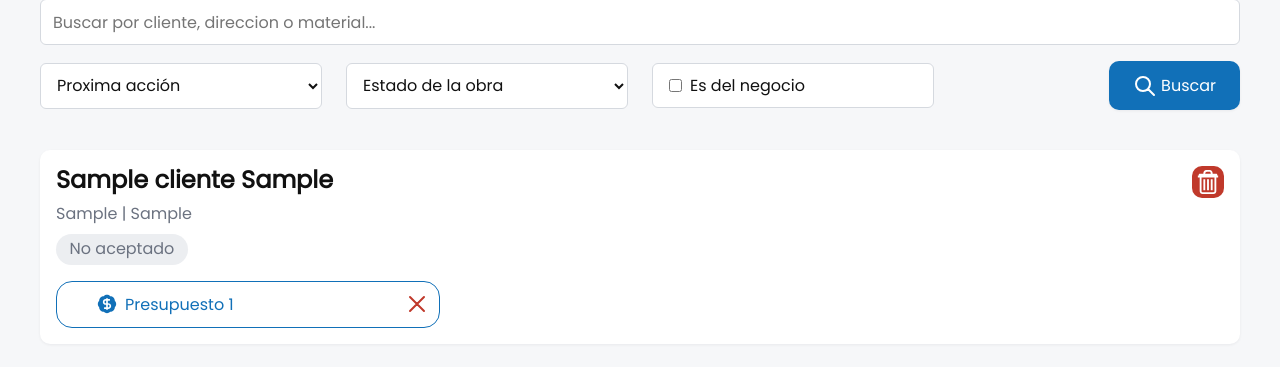
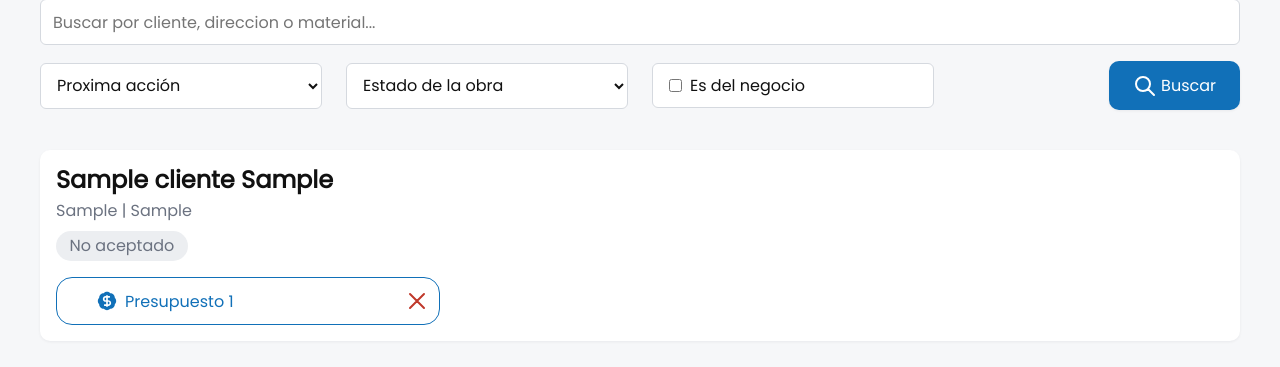
Before and after one commit to lautaroCardenas/techos_valor, a Django app: page /presupuestos/ in a window 1280 px wide. Shown: the part 228-595 px from the top of the page. Run offline with Django 5.2, Linux system fonts and the light colour scheme; a user stored in the database is signed in; tables that the repository leaves empty hold one stand-in row (values such as "Sample post").

Commit message:
fix: iconos en presupuesto

```diff
--- a/templates/presupuestos/presupuestos.html
+++ b/templates/presupuestos/presupuestos.html
@@ -109,14 +109,14 @@
                         {{o.cliente.nombre}} {{o.cliente.apellido}}
                       </h3>
 
-                        <div class="obras__data__acciones">
-                            <!-- <button class="obras__acciones__editar">
+                        <!-- <div class="obras__data__acciones">
+                            <button class="obras__acciones__editar">
                                 <svg xmlns="http://www.w3.org/2000/svg" viewBox="0 0 24 24" width="24" height="24"><g fill="none" stroke="#fff" stroke-linecap="round" stroke-linejoin="round" stroke-width="2"><path d="m16.475 5.408l2.117 2.117m-.756-3.982L12.109 9.27a2.1 2.1 0 0 0-.58 1.082L11 13l2.648-.53c.41-.082.786-.283 1.082-.579l5.727-5.727a1.853 1.853 0 1 0-2.621-2.621"/><path d="M19 15v3a2 2 0 0 1-2 2H6a2 2 0 0 1-2-2V7a2 2 0 0 1 2-2h3"/></g></svg>
-                            </button> -->
+                            </button>
                             <button class="obras__acciones__borrar">
                                 <svg xmlns="http://www.w3.org/2000/svg" viewBox="0 0 26 26" width="24" height="24"><path fill="#fff" d="M11.5-.031c-1.958 0-3.531 1.627-3.531 3.594V4H4c-.551 0-1 .449-1 1v1H2v2h2v15c0 1.645 1.355 3 3 3h12c1.645 0 3-1.355 3-3V8h2V6h-1V5c0-.551-.449-1-1-1h-3.969v-.438c0-1.966-1.573-3.593-3.531-3.593zm0 2.062h3c.804 0 1.469.656 1.469 1.531V4H10.03v-.438c0-.875.665-1.53 1.469-1.53zM6 8h5.125c.124.013.247.031.375.031h3c.128 0 .25-.018.375-.031H20v15c0 .563-.437 1-1 1H7c-.563 0-1-.437-1-1zm2 2v12h2V10zm4 0v12h2V10zm4 0v12h2V10z"/></svg>
                             </button>
-                        </div>
+                        </div> -->
                     </div>
 
                     <p class="presupuestos__data__subtitle">
```
